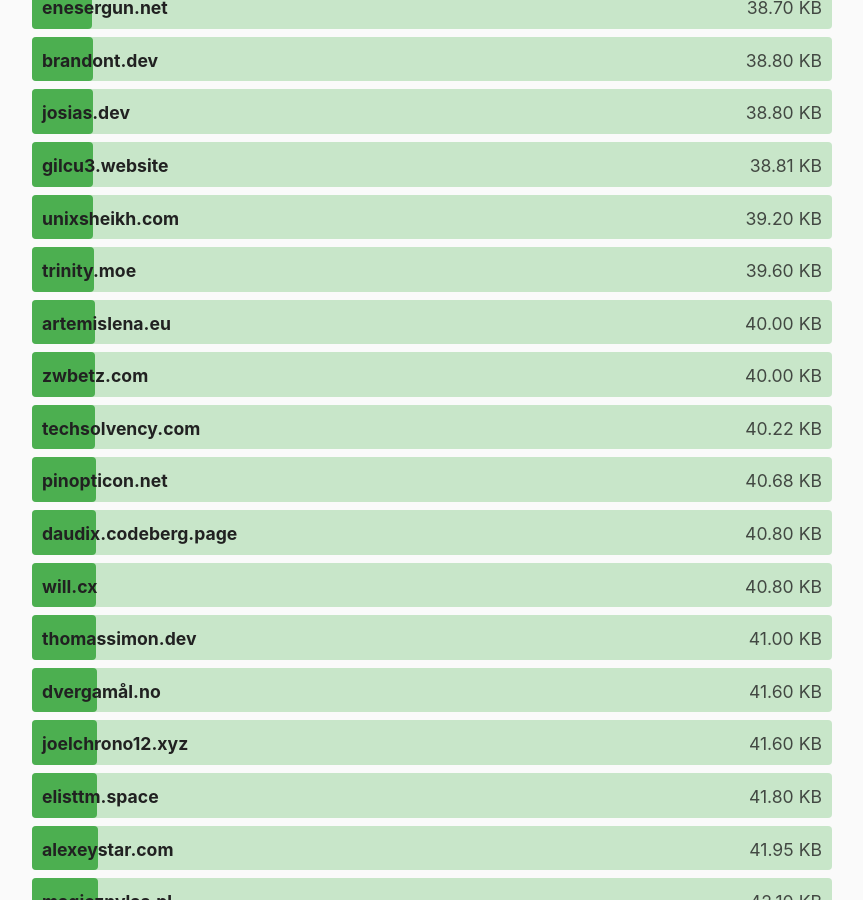
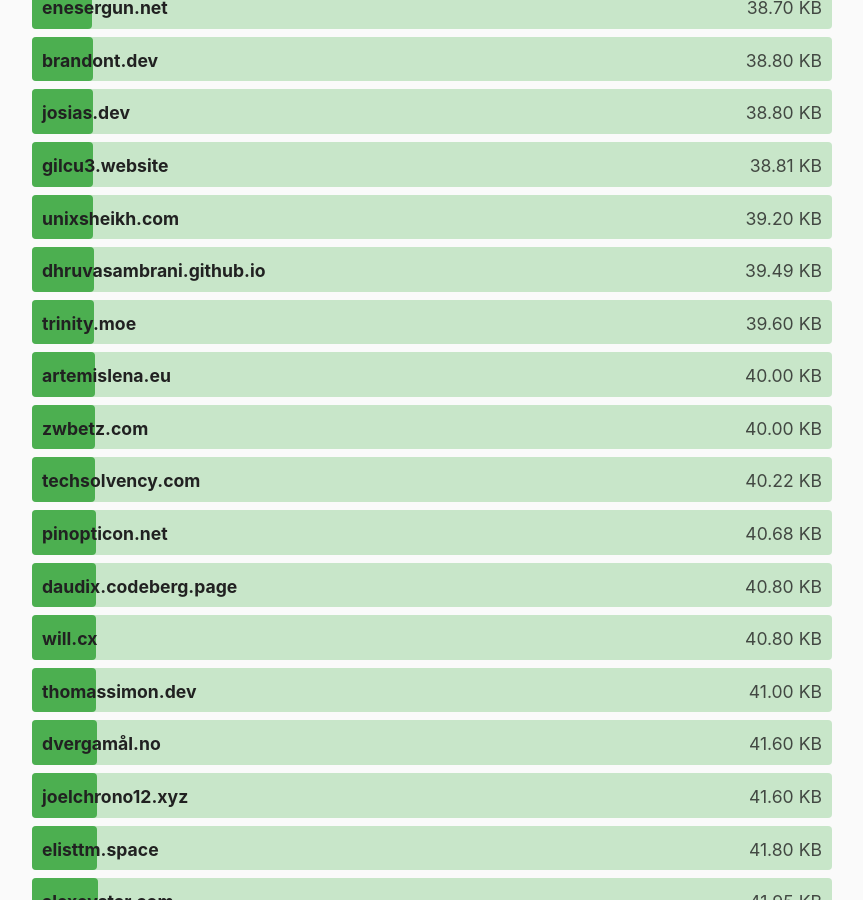
Before and after one commit to kevquirk/512kb.club, a Jekyll site: the page built from index.md, in a window 1280 px wide and 900 px high, scrolled down 15576 px. Shown: the whole window, without its empty margins (208-1071 px from the left). Built offline with Jekyll 4.4.1, drawn with Linux system fonts in a browser that asks for light colours.

Commit message:
add dhruvasambrani.github.io
https://radar.cloudflare.com/scan/68815ac1-84c8-4de8-808b-612ffe1a78b3/summary

```diff
--- a/_data/sites.yml
+++ b/_data/sites.yml
@@ -1113,6 +1113,11 @@
   size: 188
   last_checked: 2023-11-26
 
+- domain: dhruvasambrani.github.io
+  url: https://dhruvasambrani.github.io/blog/
+  size: 39.49
+  last_checked: 2024-07-06
+
 - domain: dieses-veganismus.de
   url: https://dieses-veganismus.de/
   size: 286.11
```
